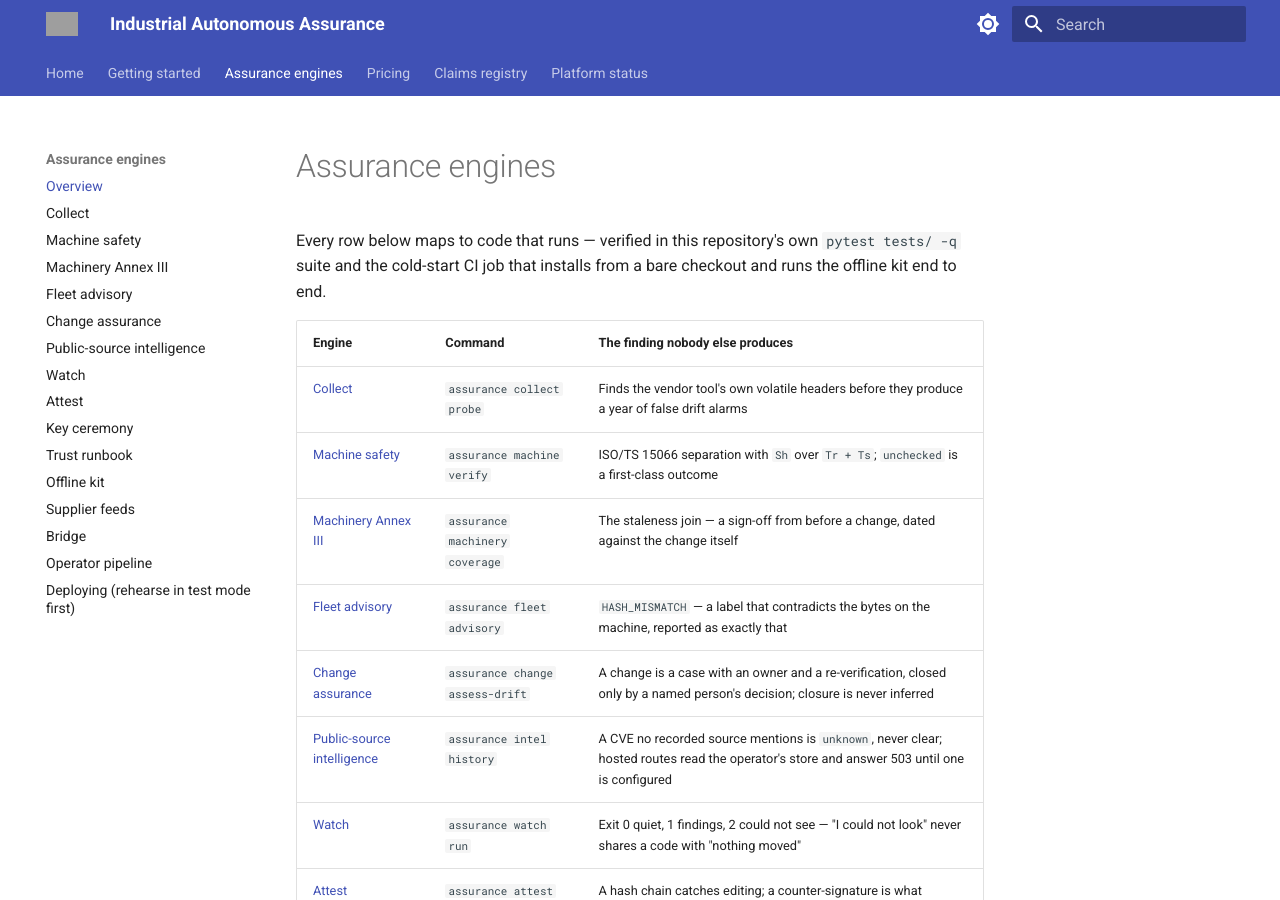
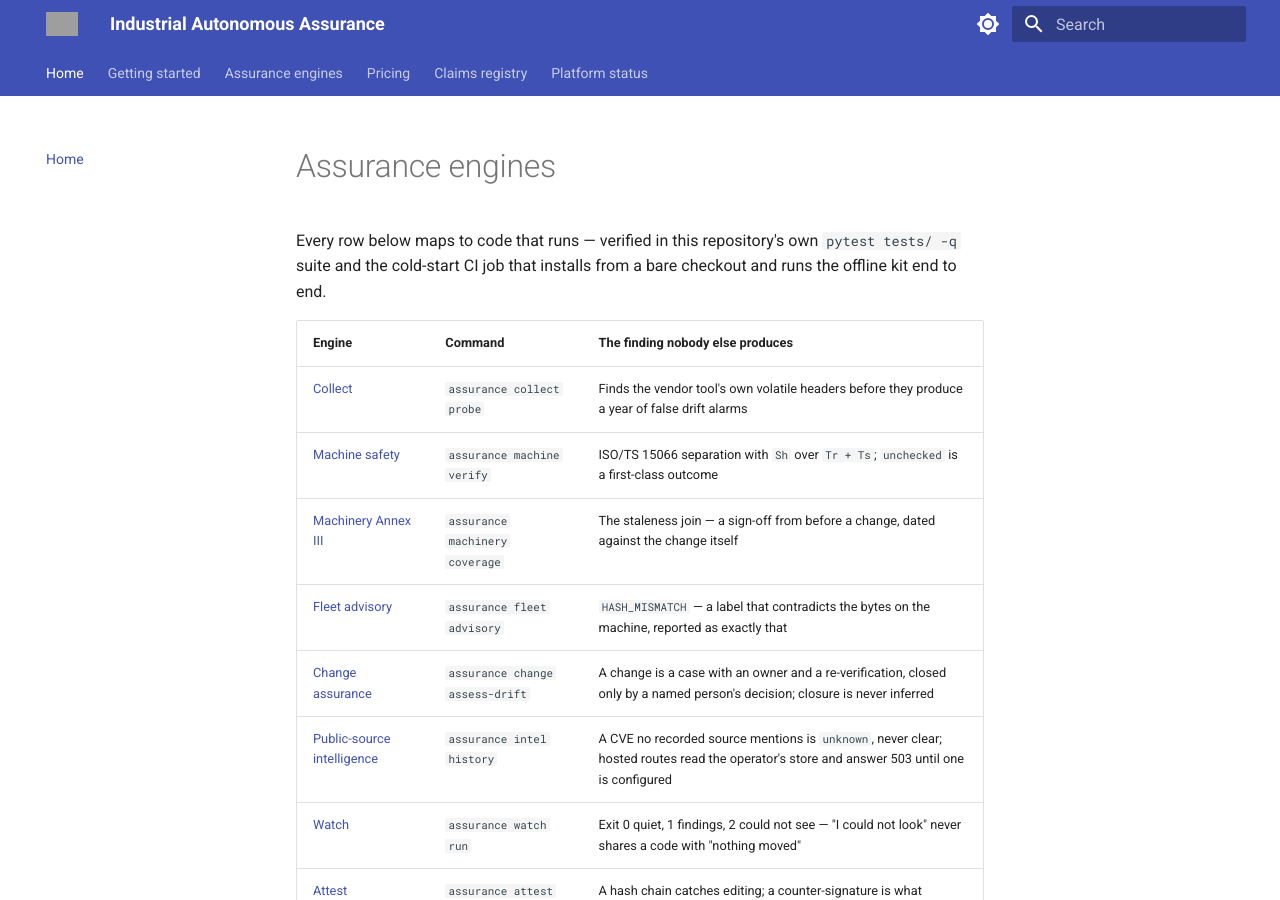
Before and after one commit to iceccarelli/neuralbridge, an MkDocs documentation site: the page built from docs/assurance/index.md, in a window 1280 px wide and 900 px high. Built offline with MkDocs 1.6.1 and Material for MkDocs 9.7.7, drawn with Linux system fonts in a browser that asks for light colours; grey boxes are pictures that could not be loaded.

Commit message:
docs: mkdocs --strict builds again (Home -> assurance index; KEY-CEREMONY.md page name matches the runbook link)
Co-Authored-By: Claude Sonnet 5.5 <noreply@anthropic.com>
Claude-Session: https://claude.ai/code/session_015MxsmBvVzj88BKw6KS78yo

```diff
--- a/docs/assurance/index.md
+++ b/docs/assurance/index.md
@@ -14,7 +14,7 @@ a bare checkout and runs the offline kit end to end.
 | [Public-source intelligence](intel.md) | `assurance intel history` | A CVE no recorded source mentions is `unknown`, never clear; hosted routes read the operator's store and answer 503 until one is configured |
 | [Watch](watch.md) | `assurance watch run` | Exit 0 quiet, 1 findings, 2 could not see — "I could not look" never shares a code with "nothing moved" |
 | [Attest](attest.md) | `assurance attest sign` | A hash chain catches editing; a counter-signature is what catches deletion |
-| [Key ceremony](key-ceremony.md) | `assurance attest keygen` | Prepared, not performed: the procedure for the two trust anchors, and the evidence to keep |
+| [Key ceremony](KEY-CEREMONY.md) | `assurance attest keygen` | Prepared, not performed: the procedure for the two trust anchors, and the evidence to keep |
 | [Offline kit](kit.md) | `assurance kit run` | One command inside the plant — their ledger, their disk, a socket guard that proves nothing left |
 | [Supplier feeds](supplier.md) | `assurance supplier publish` | A supplier cannot silently un-publish; a withdrawal is a publication, not a deletion |
 | [Bridge](bridge.md) | `assurance bridge` | Field 5 (Member States) assembled from serial numbers, never guessed |
--- a/mkdocs.yml
+++ b/mkdocs.yml
@@ -29,10 +29,9 @@ theme:
 plugins:
   - search
 nav:
-  - Home: index.md
+  - Home: assurance/index.md
   - Getting started: getting-started.md
   - Assurance engines:
-    - Overview: assurance/index.md
     - Collect: assurance/collect.md
     - Machine safety: assurance/machine.md
     - Machinery Annex III: assurance/machinery.md
@@ -41,7 +40,7 @@ nav:
     - Public-source intelligence: assurance/intel.md
     - Watch: assurance/watch.md
     - Attest: assurance/attest.md
-    - Key ceremony: assurance/key-ceremony.md
+    - Key ceremony: assurance/KEY-CEREMONY.md
     - Trust runbook: assurance/trust-runbook.md
     - Offline kit: assurance/kit.md
     - Supplier feeds: assurance/supplier.md
```
Also changed, not shown: docs/assurance/KEY-CEREMONY.md (renamed from docs/assurance/key-ceremony.md).
